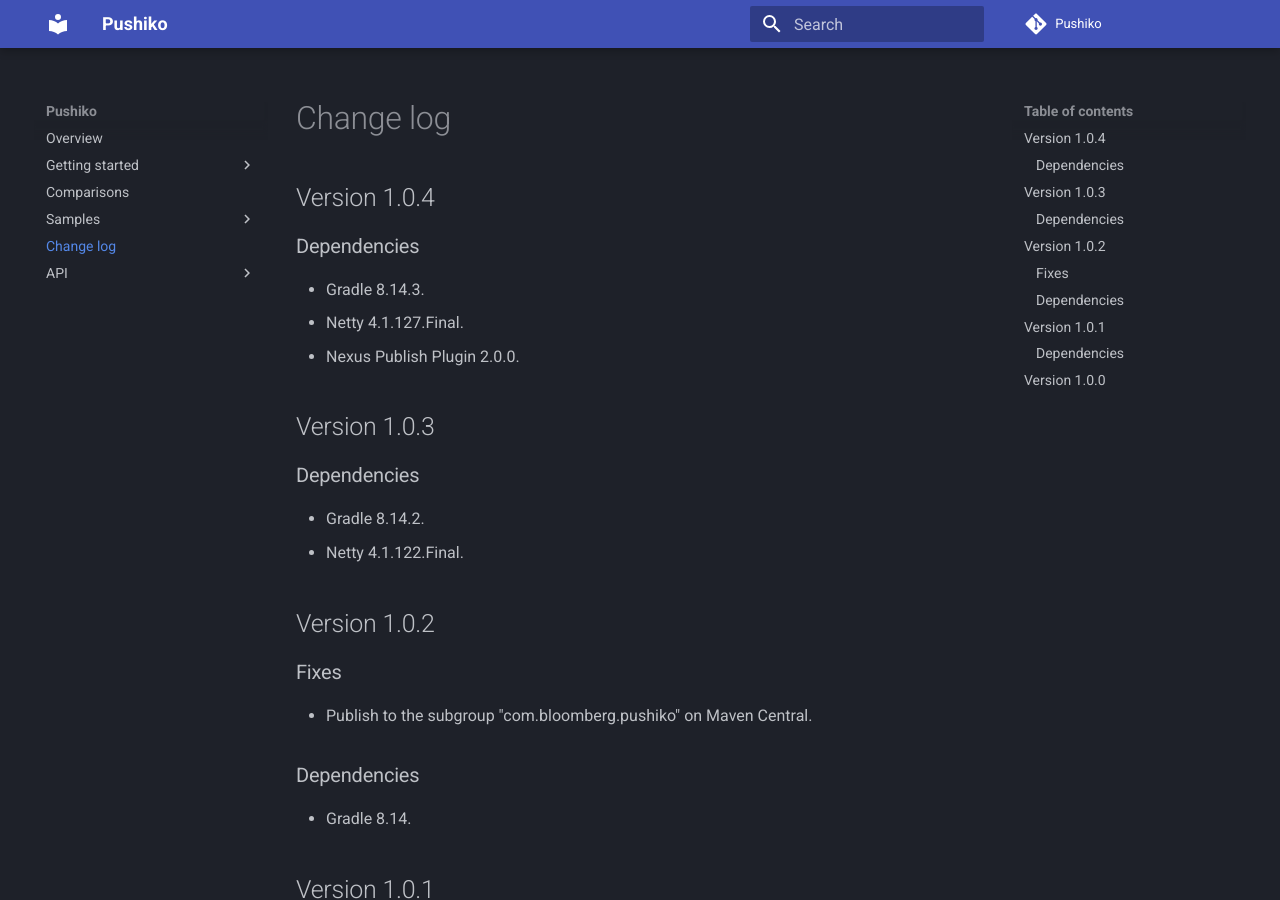
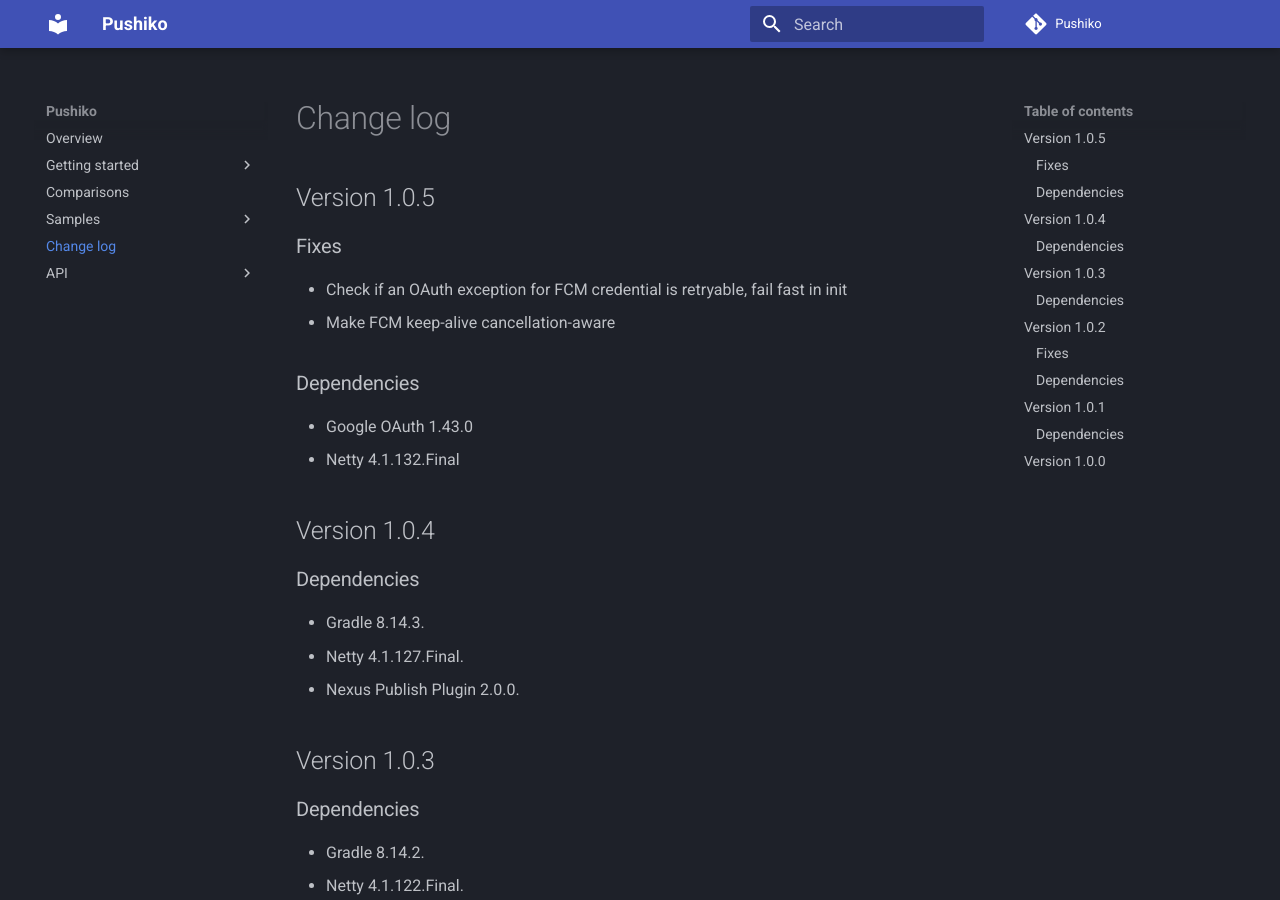
Before and after one commit to bloomberg/pushiko, an MkDocs documentation site: the page built from docs/changelog.md, in a window 1280 px wide and 900 px high. Built offline with MkDocs 1.6.1 and Material for MkDocs 9.7.7, drawn with Linux system fonts in a browser that asks for light colours; comment, search, counter and statistics services are not loaded.

Commit message:
Prepare version 1.0.5
Signed-off-by: kshackleton1 <kshackleton1@bloomberg.net>

```diff
--- a/docs/changelog.md
+++ b/docs/changelog.md
@@ -1,3 +1,15 @@
+## Version 1.0.5
+
+### Fixes
+
+* Check if an OAuth exception for FCM credential is retryable, fail fast in init
+* Make FCM keep-alive cancellation-aware
+
+### Dependencies
+
+* Google OAuth 1.43.0
+* Netty 4.1.132.Final
+
 ## Version 1.0.4
 
 ### Dependencies
```
Also changed, not shown: 1 other file.
